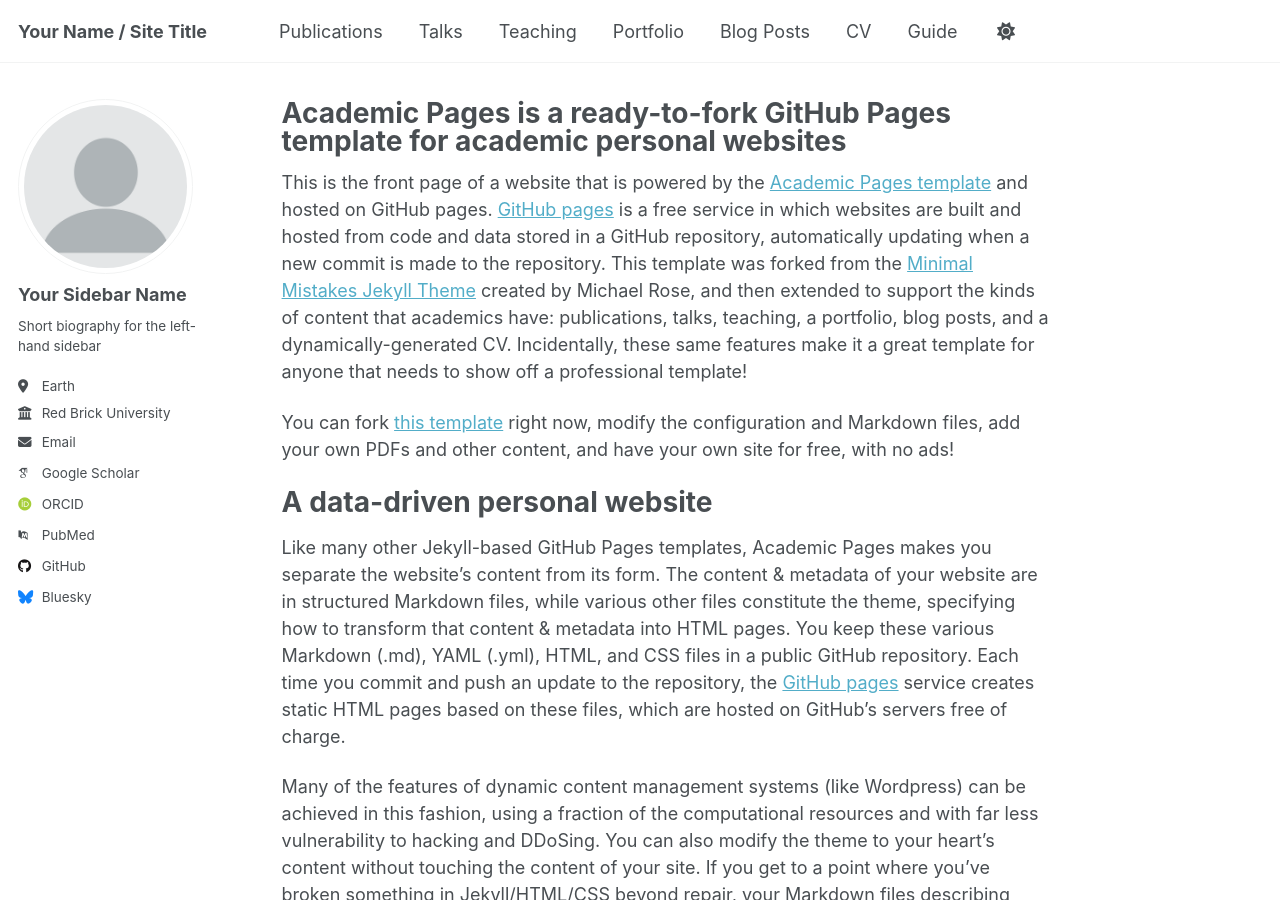
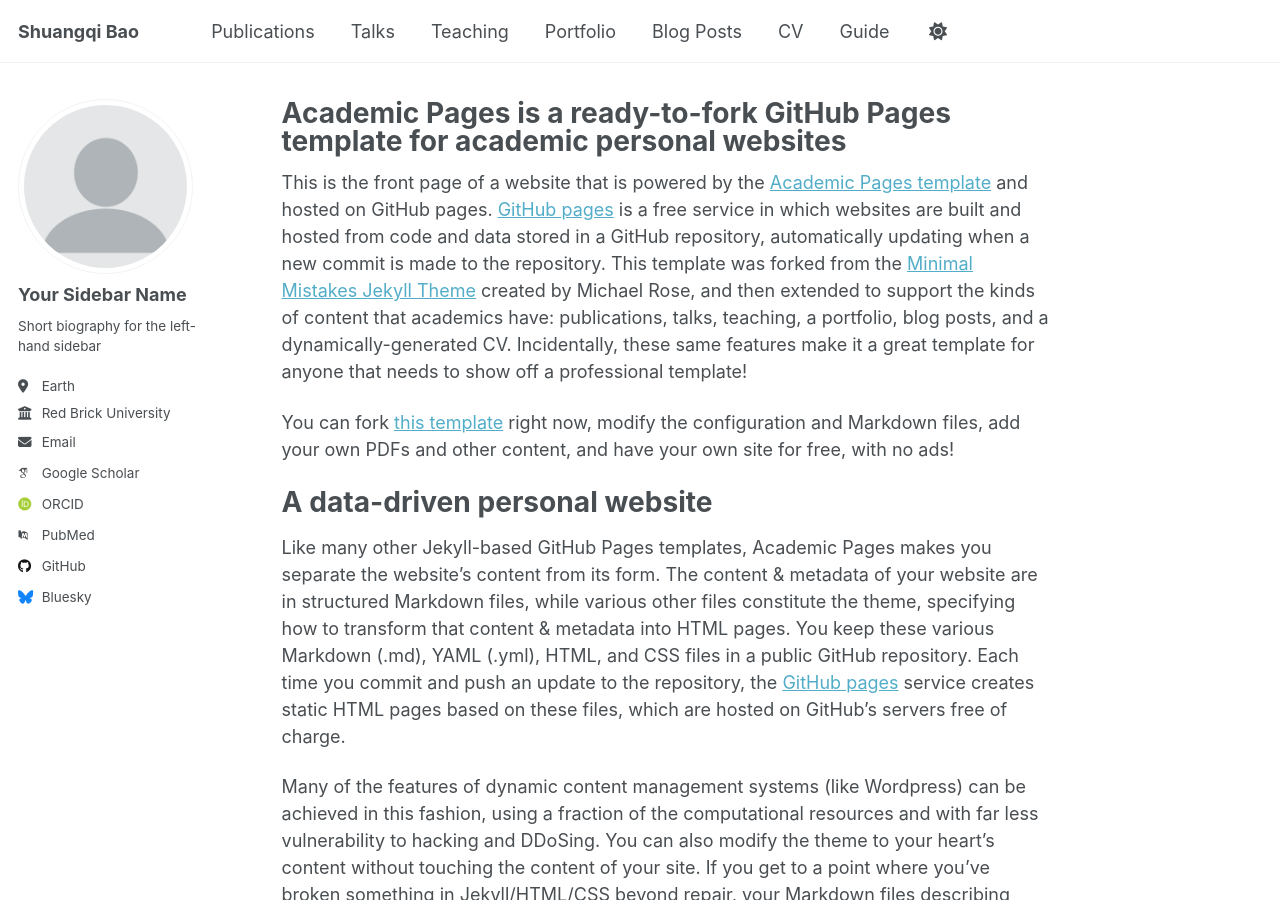
Before and after one commit to shuangqibao/shuangqibao.github.io, a Jekyll site: the page built from _pages/about.md, in a window 1280 px wide and 900 px high. Built offline with Jekyll 4.4.1, drawn with Linux system fonts in a browser that asks for light colours; some web fonts are replaced; a script that is not in the unit is left out.

Commit message:
Update _config.yml

```diff
--- a/_config.yml
+++ b/_config.yml
@@ -9,7 +9,7 @@
 # Basic Site Settings
 locale                   : "en-US"
 site_theme               : "default" # Currently available options are "default", "air"
-title                    : "Your Name / Site Title"
+title                    : "Shuangqi Bao"
 title_separator          : "-"
 name                     : &name "Your Name"
 description              : &description "Your Name's academic portfolio"   # Update this with a general description of your site, this is the default if not overridden by a page
```
